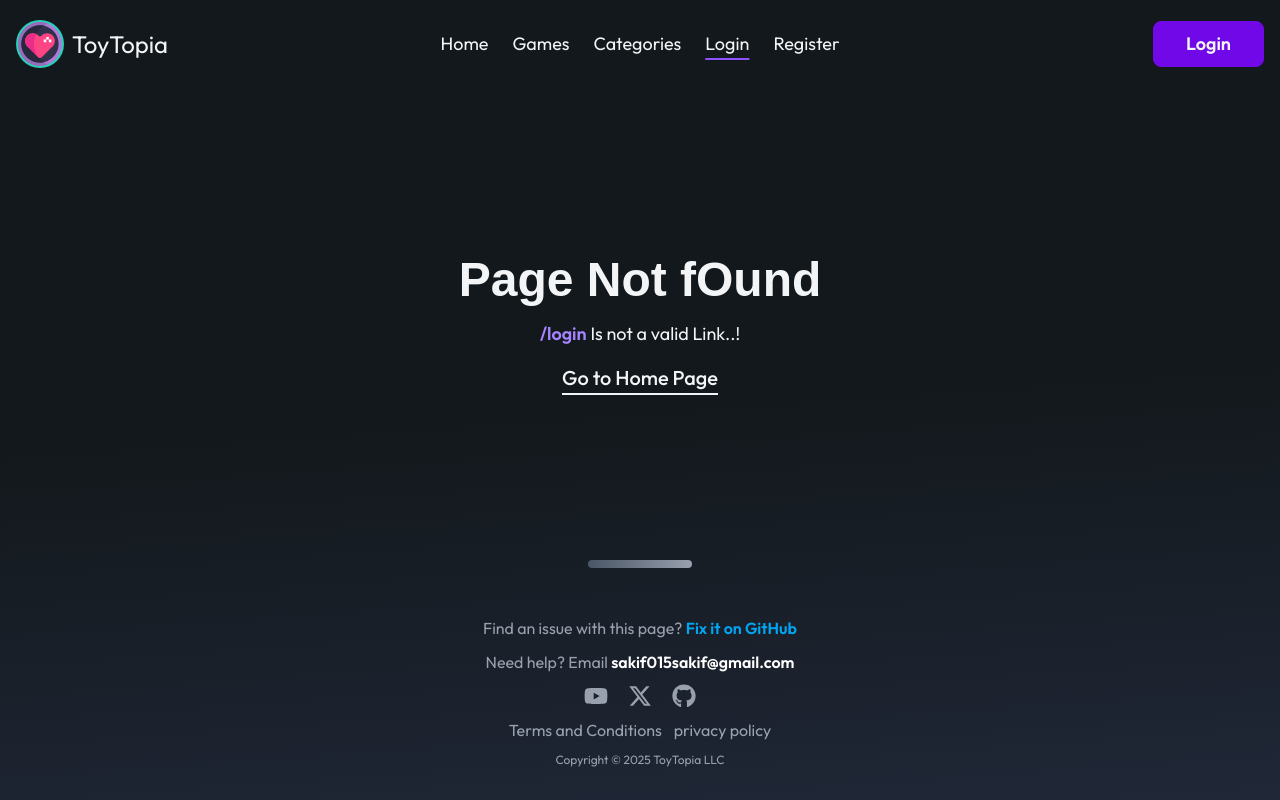
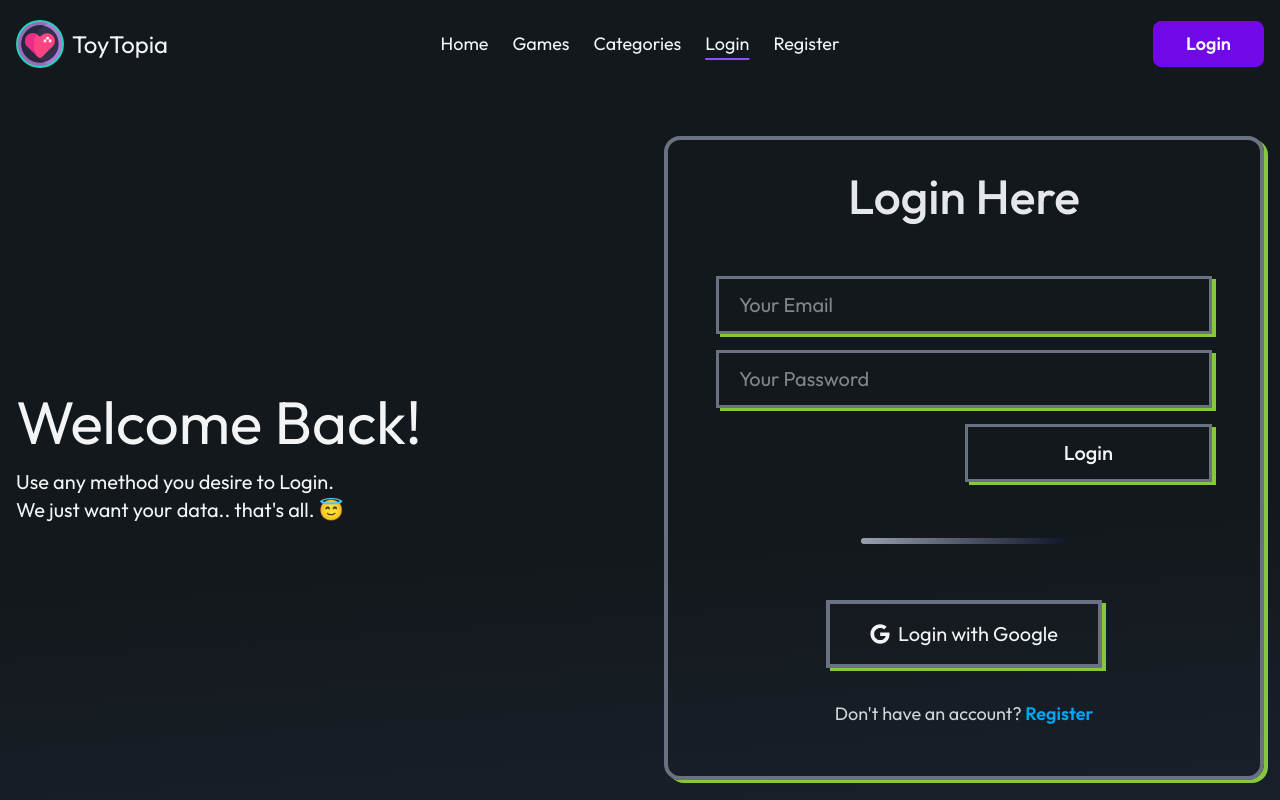
Before and after one commit to MdSakifHossain/PH-Lv01-B12A09-ToyTopia-04-11-2025, a React (Vite) app: page /login in a window 1280 px wide. Shown: the top 800 px of the page. Built offline with nearby package versions, Linux system fonts and the light colour scheme; a web font is replaced by a local one.

Commit message:
feat(pages): complete development of the user login page

```diff
--- a/src/components/Divider.jsx
+++ b/src/components/Divider.jsx
@@ -1,9 +1,14 @@
 import React from "react";
 
-const Divider = ({ className }) => {
+const Divider = ({ className, w, h }) => {
   return (
     <span
-      className={`w-full max-w-4/12 lg:max-w-1/12 h-2 rounded-full ${className}`}
+      className={`
+        ${w ? w : "w-full max-w-4/12 lg:max-w-1/12"}
+        ${h ? h : "h-2"}
+        ${className}
+        rounded-full
+        `}
     ></span>
   );
 };
--- /dev/null
+++ b/src/pages/LoginPage.jsx
@@ -0,0 +1,87 @@
+import React from "react";
+import { FaGoogle } from "react-icons/fa6";
+
+import Divider from "./../components/Divider";
+import { Link } from "react-router";
+
+const LoginPage = () => {
+  return (
+    <div className="flex-1 font-outfit flex flex-col gap-16">
+      <section className="grid grid-cols-2 gap-12 my-auto">
+        <div className="flex items-start justify-center flex-col gap-4">
+          <h1 className="text-6xl">Welcome Back!</h1>
+          <p className="text-xl">
+            Use any method you desire to Login. <br />
+            We just want your data.. that's all. 😇
+          </p>
+        </div>
+        <div className="border-4 border-gray-500 rounded-2xl retro-shadow px-12 py-8 pb-12 flex flex-col gap-14">
+          <h1 className="text-5xl text-center font-medium text-gray-200">
+            Login Here
+          </h1>
+          <form
+            className="
+              text-lg sm:*:text-xl
+              flex flex-col gap-4 items-end
+              caret-lime-400
+              "
+            onSubmit={(e) => e.preventDefault()}
+          >
+            <input
+              className="
+              retro-shadow px-5 py-2 md:py-3 w-full border-3 border-gray-500 transition-all duration-200
+              focus-visible:outline-0"
+              placeholder="Your Email"
+              type="email"
+              name="email"
+            />
+
+            <input
+              className="
+              retro-shadow px-5 py-2 md:py-3 w-full border-3 border-gray-500 transition-all duration-200
+              focus-visible:outline-0"
+              placeholder="Your Password"
+              type="password"
+              name="password"
+            />
+
+            <div className="tooltip tooltip-top flex items-center justify-end">
+              <div className="tooltip-content p-0">
+                <img
+                  className="rounded"
+                  src="https://i.giphy.com/w7CP59oLYw6PK.webp"
+                  alt="do-it"
+                />
+              </div>
+              <input
+                className="px-24 py-2 md:py-3 border-3 border-gray-500 retro-shadow w-full md:w-auto font-medium transition-all duration-150 ease-out active:scale-99 focus-visible:outline-0 focus-visible:scale-103"
+                type="submit"
+                value="Login"
+              />
+            </div>
+          </form>
+          <Divider
+            className="bg-linear-to-r from-gray-400 to-gray-900 mx-auto"
+            w="w-5/12"
+            h="h-1.5"
+          />
+          <div className="flex flex-col gap-8 items-center">
+            <button className="text-xl border-4 border-gray-500 retro-shadow px-10 py-4 flex items-center justify-center gap-2 transition-all duration-150 active:scale-95">
+              <FaGoogle />
+              Login with Google
+            </button>
+
+            <p className="text-lg text-gray-300">
+              Don't have an account?{" "}
+              <Link className="text-sky-500 lg:font-semibold" to={`/register`}>
+                Register
+              </Link>
+            </p>
+          </div>
+        </div>
+      </section>
+    </div>
+  );
+};
+
+export default LoginPage;
--- a/src/routes/routes.jsx
+++ b/src/routes/routes.jsx
@@ -8,6 +8,7 @@ import AllGames from "../pages/AllGames";
 import AllCategories from "../pages/AllCategories";
 import SingleCategory from "../pages/SingleCategory";
 import GameDetails from "../pages/GameDetails";
+import LoginPage from "../pages/LoginPage";
 
 const api_options1 = {
   method: "GET",
@@ -88,6 +89,10 @@ export const router = createBrowserRouter([
         },
         Component: SingleCategory,
       },
+      {
+        path: "login",
+        Component: LoginPage,
+      },
     ],
   },
   {
```
